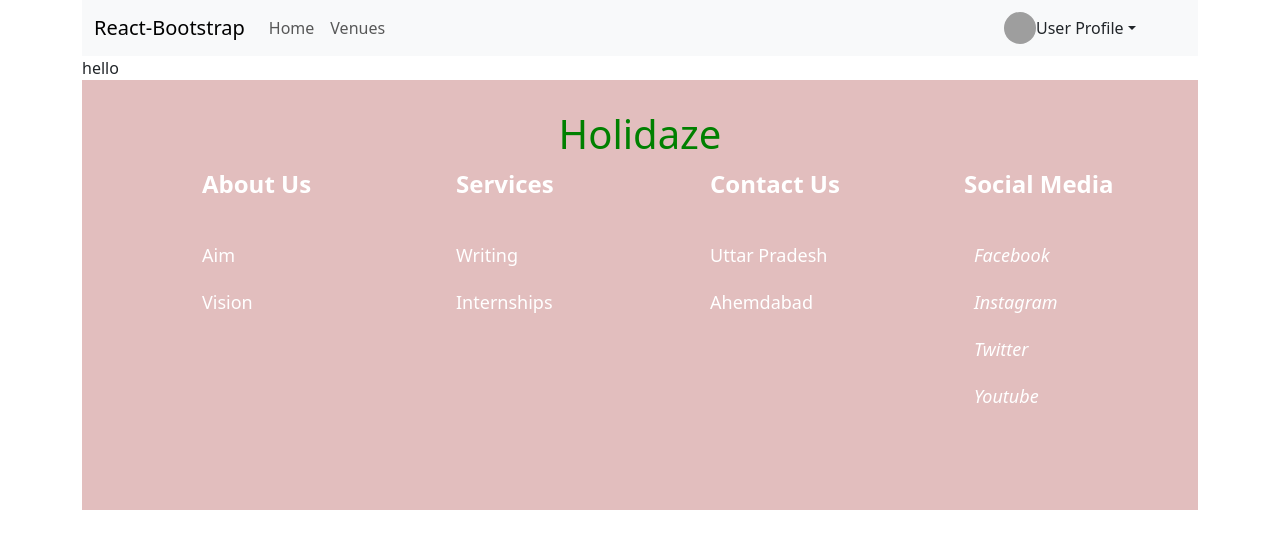
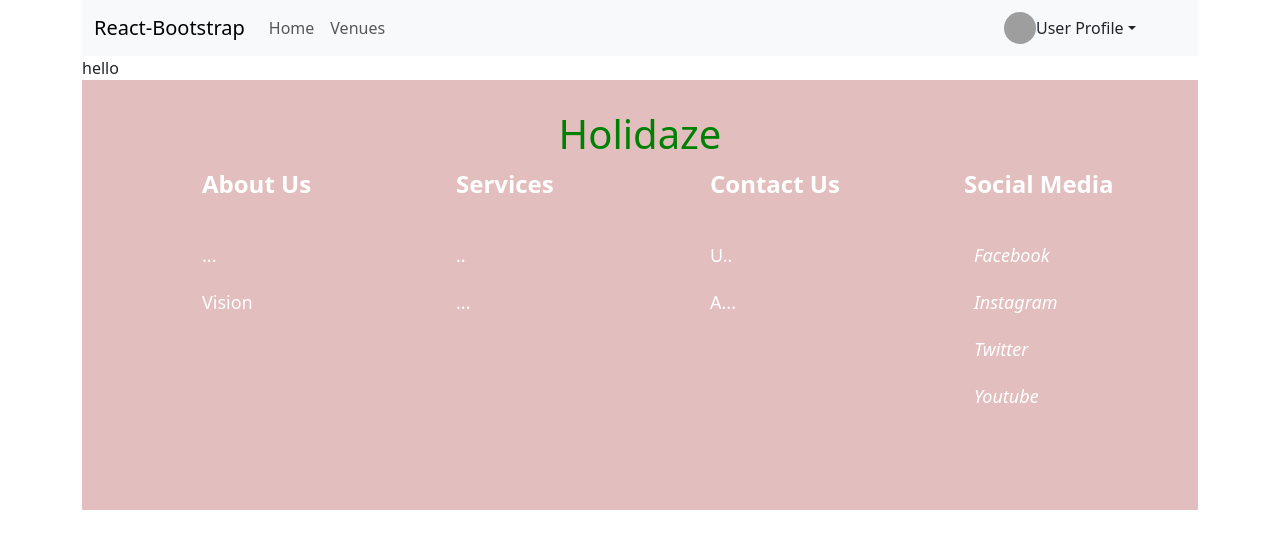
Before and after one commit to Enirose/holidaze-final_project, a React (Vite) app: page / in a window 1280 px wide. Shown: the top 548 px of the page. Built offline with nearby package versions, Linux system fonts and the light colour scheme; grey boxes are pictures that could not be loaded.

Commit message:
Update footer.jsx

```diff
--- a/src/components/footer/footer.jsx
+++ b/src/components/footer/footer.jsx
@@ -13,18 +13,18 @@ export default function Footer () {
                 <Row>
                 <Column>
                     <Heading>About Us</Heading>
-                    <FooterLink href="#">Aim</FooterLink>
+                    <FooterLink href="#">...</FooterLink>
                     <FooterLink href="#">Vision</FooterLink>
                 </Column>
                 <Column>
                     <Heading>Services</Heading>
-                    <FooterLink href="#">Writing</FooterLink>
-                    <FooterLink href="#">Internships</FooterLink>
+                    <FooterLink href="#">..</FooterLink>
+                    <FooterLink href="#">...</FooterLink>
                 </Column>
                 <Column>
                     <Heading>Contact Us</Heading>
-                    <FooterLink href="#">Uttar Pradesh</FooterLink>
-                    <FooterLink href="#">Ahemdabad</FooterLink>
+                    <FooterLink href="#">U..</FooterLink>
+                    <FooterLink href="#">A...</FooterLink>
                 </Column>
                 <Column>
                     <Heading>Social Media</Heading>
```
